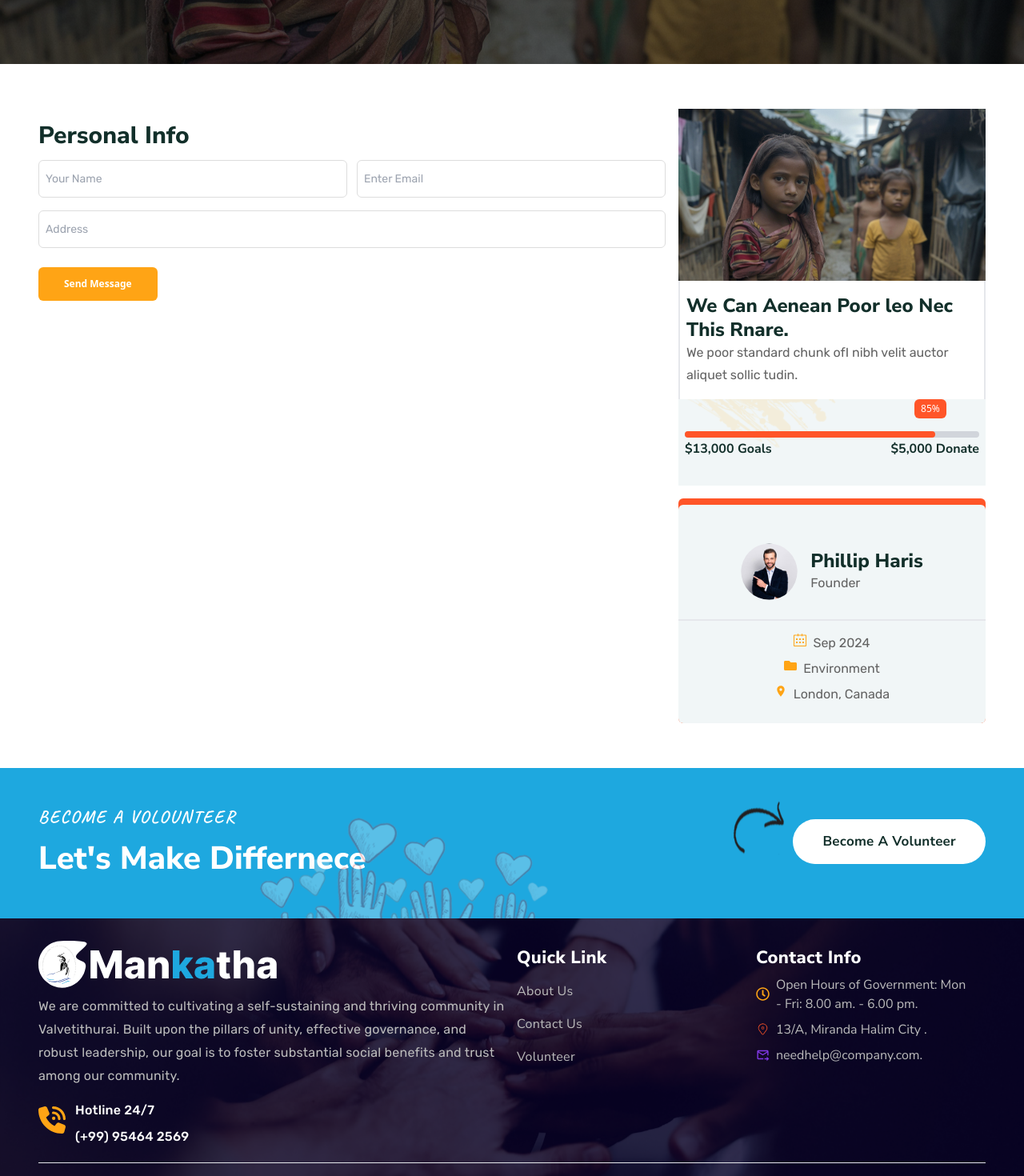
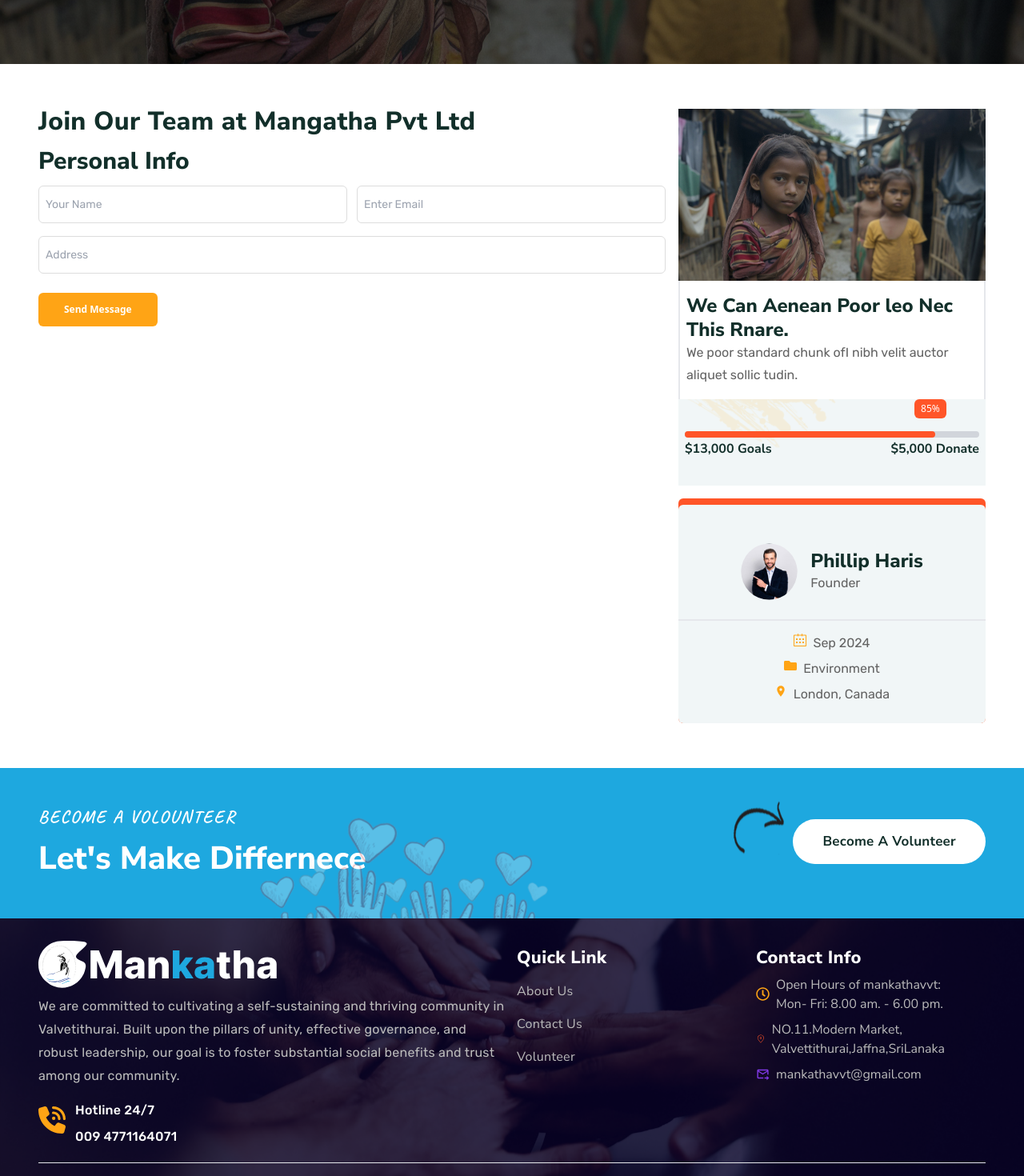
Before and after one commit to MrbadMiro/Care, a React (Vite) app: page /donate in a window 1280 px wide. Shown: the part 560-2030 px from the top of the page at 80% size. Built offline with nearby package versions, Linux system fonts and the light colour scheme; what tailwindcss-animatecss, tailwindcss-debug-screens would draw is missing.

Commit message:
Hero Section

```diff
--- a/src/components/Donate_now/Donate_form.jsx
+++ b/src/components/Donate_now/Donate_form.jsx
@@ -32,6 +32,9 @@ const Donate_form = () => {
 							</p>
 						</div>
 					</div> */}
+					<div className="flex   4">
+						<p className="font-nunito font-extrabold text-[#122f2A] text-[32px] leading-[32px] tracking-[0.33px]">Join Our Team at Mangatha Pvt Ltd</p>
+					</div>
 
 					<div className="flex flex-col mt-4">
 						<div className="flex">
--- a/src/components/Footer.jsx
+++ b/src/components/Footer.jsx
@@ -80,7 +80,7 @@ const Footer = () => {
 											Hotline 24/7
 										</p>
 										<p className="font-rubik font-medium text-[#FFFFFF] text-[16px] leading-[25px] tracking-[0.24px] mt-2 text-wrap">
-											(+99) 95464 2569
+											009 4771164071
 										</p>
 									</div>
 								</div>
@@ -119,21 +119,21 @@ const Footer = () => {
 								<div className="flex flex-cols-2 font-nunito font-normal text-[#BCBCBC] text-[16px]  gap-2 items-center mt-2 ">
 									<FaRegClock className="text-[#FFA415] text-[17px]" />
 									<div className="flex-col">
-										<p>Open Hours of Government: Mon</p>
-										<p>- Fri: 8.00 am. - 6.00 pm.</p>
+										<p>Open Hours of mankathavvt: </p>
+										<p>Mon- Fri: 8.00 am. - 6.00 pm.</p>
 									</div>
 								</div>
 
 								<div className="flex flex-cols-2 font-nunito font-normal text-[#BCBCBC] text-[16px]  gap-2 items-center mt-2 ">
 									<CiLocationOn className="text-[#FF5528] text-[17px]" />
 									<div className="flex-col">
-										<p>13/A, Miranda Halim City .</p>
+										<p>NO.11.Modern Market, Valvettithurai,Jaffna,SriLanaka</p>
 									</div>
 								</div>
 								<div className="flex flex-cols-2 font-nunito font-normal text-[#BCBCBC] text-[16px]  gap-2 items-center mt-2 ">
 									<MdForwardToInbox className="text-[#8139E7] text-[17px]" />
 									<div className="flex-col">
-										<p>needhelp@company.com.</p>
+										<p>mankathavvt@gmail.com</p>
 									</div>
 								</div>
 							</div>
--- a/src/components/Header/MobileNav.jsx
+++ b/src/components/Header/MobileNav.jsx
@@ -42,7 +42,7 @@ const MobileNav = ({ closeSideMenu }) => {
         </div>
         <section className="flex flex-col gap-8 mt-4 items-center">
           <button
-            className="px-4 py-2 bg-Orange flex text-white font-bold rounded-full items-center justify-center gap-1"
+            className="px-4 py-2 bg-[#1EA8DF] flex text-white font-bold rounded-full items-center justify-center gap-1"
             onClick={handleDonateClick}
           >
             <FaHeart />
```
